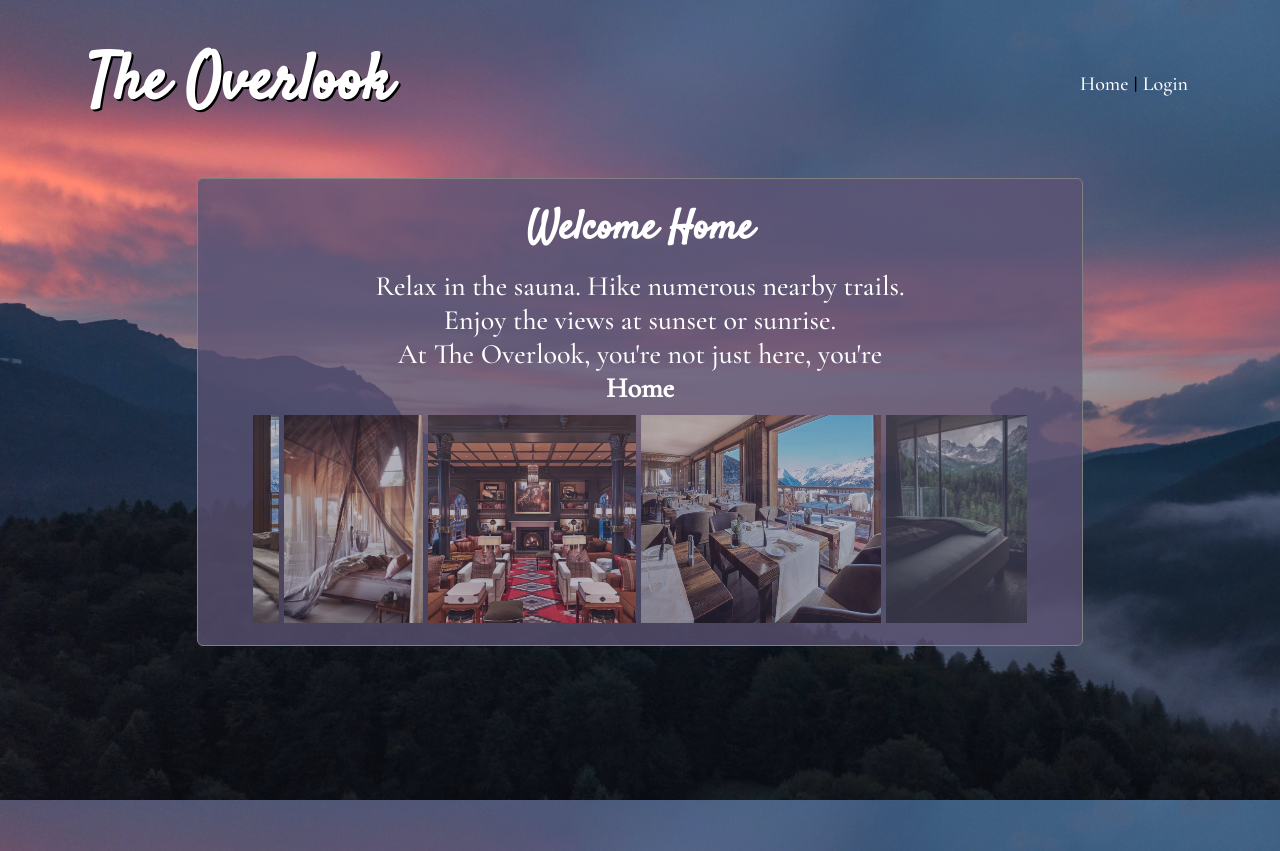
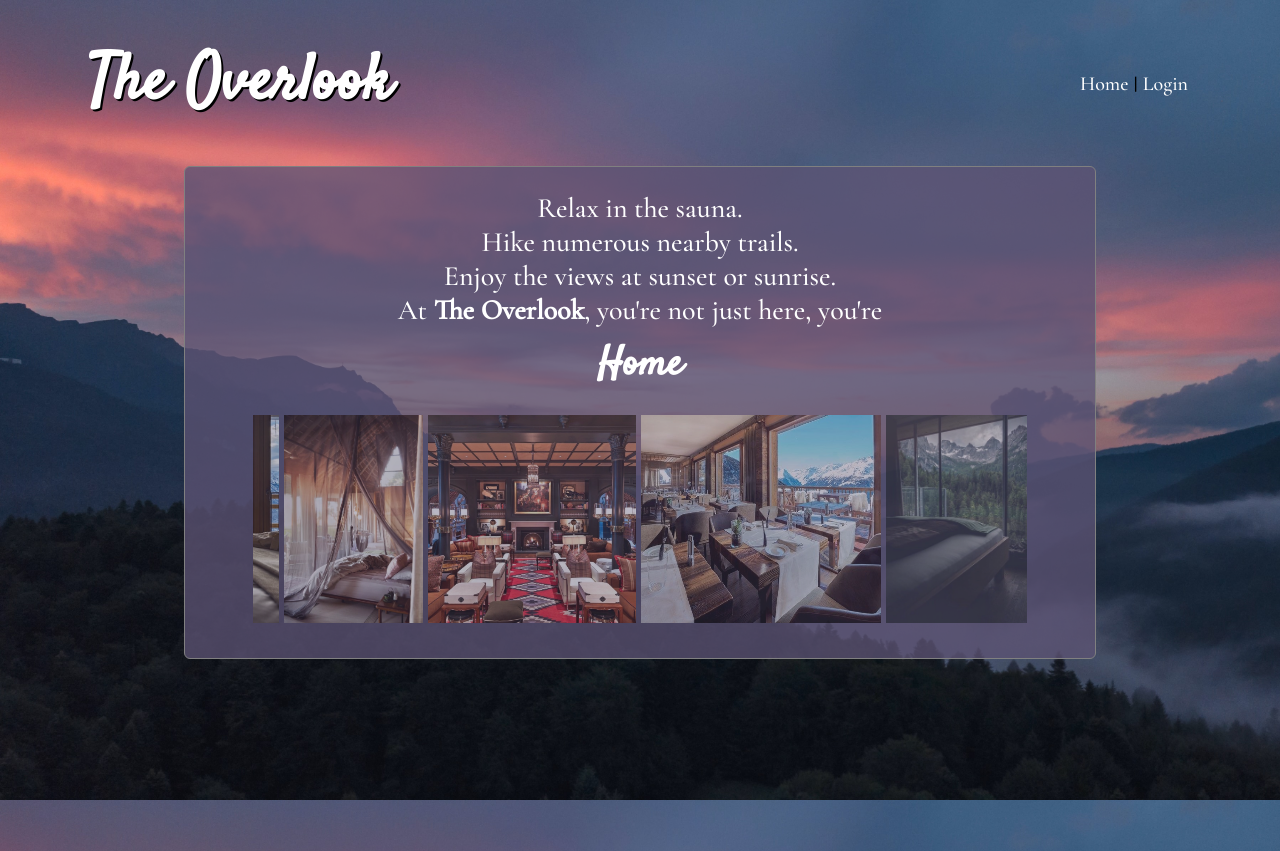
Before and after one commit to leighlars/overlook, a React (Create React App) app: page / in a window 1280 px wide. Built offline with nearby package versions, Linux system fonts and the light colour scheme.

Commit message:
Add tests to Landing Page

```diff
--- a/src/LandingPage/HotelImage.scss
+++ /dev/null
@@ -1,15 +0,0 @@
-@import '../styles/_variables.scss';
-
-.hotel-images {
-  @include rowDisplay();
-  width: 90%;
-  overflow: scroll;
-  margin: 10px auto;
-}
-
-.hotel-image {
-  width: 15em;
-  height: 13em;
-  opacity: .6;
-  margin-right: 5px;
-}
--- a/src/LandingPage/LandingPage.js
+++ b/src/LandingPage/LandingPage.js
@@ -1,6 +1,6 @@
 import React from "react";
 import "./LandingPage.scss";
-import './HotelImage.scss'
+// import './HotelImage.scss'
 import bedroom from  "../images/bedroom.JPG";
 import hiddenBed from  "../images/hidden-bed.JPG";
 import lobby from  "../images/lobby.JPG";
@@ -24,13 +24,13 @@ const LandingPage = () => {
 
   return (
    <section className="landing-section">
-    <h3 className="landing-greeting">Welcome Home</h3>
     <p className="welcome-text">
-     Relax in the sauna. Hike numerous nearby trails. <br />
+     Relax in the sauna. <br />
+     Hike numerous nearby trails. <br />
      Enjoy the views at sunset or sunrise. <br />
-     At The Overlook, you're not just here, you're <br />
-     <b>Home</b>
-    </p>
+     At <b>The Overlook</b>, you're not just here, you're <br />
+     </p>
+     <h3 className="landing-greeting">Home</h3>
     {hotelImages()}
    </section>
   );
--- a/src/LandingPage/LandingPage.scss
+++ b/src/LandingPage/LandingPage.scss
@@ -7,15 +7,29 @@
   justify-content: center;
   width: 70%;
   margin: 0 auto;
-  margin-top: 3em;
-  padding: 1%;
-  .landing-greeting {
-    @include headerFont(2.5em);
-    margin: .25em;
-  }
+  margin-top: 2.25em;
+  padding: 2%;
   .welcome-text {
     @include textFont(1.75em);
     text-align: center;
     margin: 0px;
   }
+  .landing-greeting {
+    @include headerFont(2.5em);
+    margin: .25em;
+  }
 }
+
+.hotel-images {
+  @include rowDisplay();
+  width: 90%;
+  overflow: scroll;
+  margin: 10px auto;
+}
+
+.hotel-image {
+  width: 15em;
+  height: 13em;
+  opacity: .6;
+  margin-right: 5px;
+}
```
Also changed, not shown: 2 other files (tests, documents, lock files or other folders).
